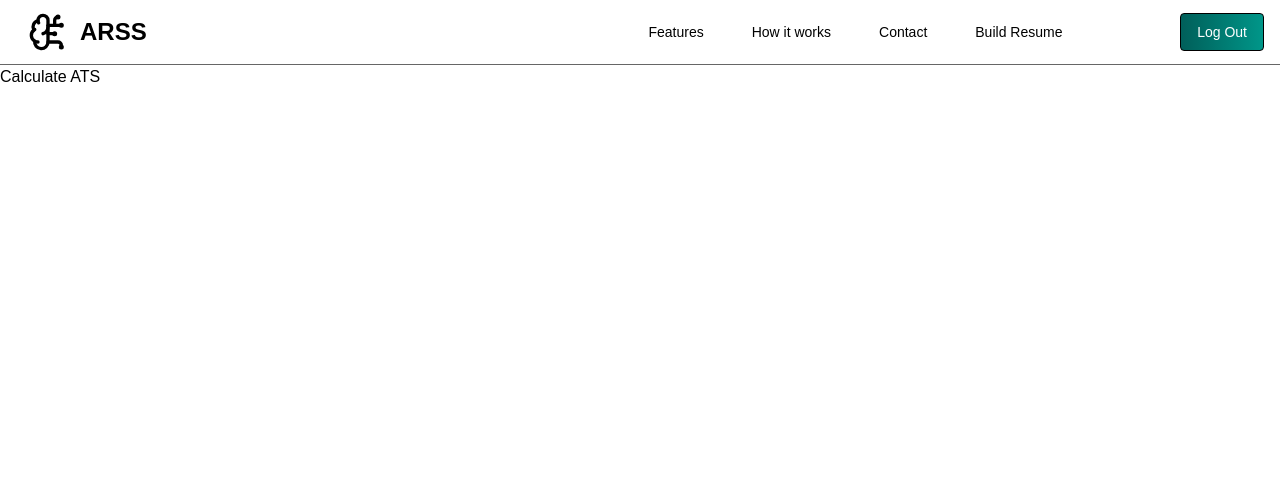
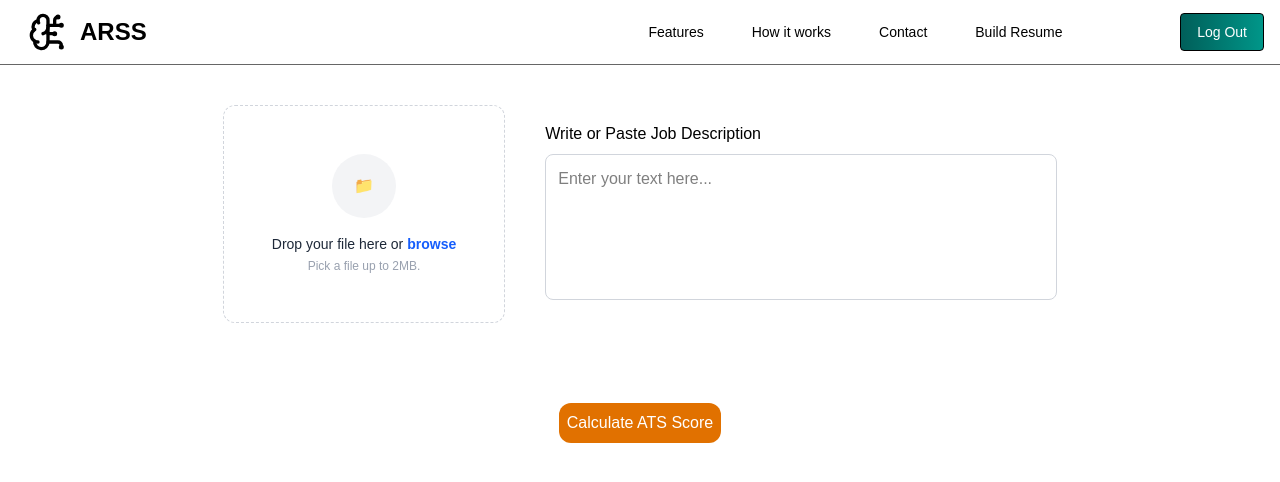
Before and after one commit to Sushant-Luitel/ResumeAnalyzer, a React (Vite) app in the folder frontend/: page /calculate-ats in a window 1280 px wide. Shown: the top 482 px of the page. Built offline with nearby package versions, Linux system fonts and the light colour scheme; sample sign-in values are in the browser's storage.

Commit message:
feat(calculate-ats): new page ui

```diff
--- a/frontend/src/components/CalculateATS/CalculateATS.tsx
+++ b/frontend/src/components/CalculateATS/CalculateATS.tsx
@@ -1,5 +1,53 @@
+import { toast } from "react-toastify";
+import Button from "../../design/Button";
+import { useAuth } from "../../context/authContext";
+import MyDropZone from "../FileDropZone/MyDropZone";
+import { useRef } from "react";
 const CalculateATS = () => {
-  return <div>Calculate ATS</div>;
+  const { files } = useAuth();
+  const textAreaRef = useRef<HTMLTextAreaElement | null>(null);
+
+  const handleATSCalculation = () => {
+    if (files.length < 1) {
+      toast.error("Please Upload Your Resume ");
+    } else if (
+      textAreaRef.current &&
+      textAreaRef.current.value.trim().length < 1
+    ) {
+      toast.error("Fill Job Description");
+    }
+    toast.error("API integration is not complete");
+  };
+  return (
+    <>
+      <div className="grid place-items-center gap-x-20">
+        <div className="flex gap-10 mt-10 items-center">
+          <MyDropZone />
+          <div>
+            <label htmlFor="job-description">
+              Write or Paste Job Description
+            </label>
+            <br />
+            <textarea
+              ref={textAreaRef}
+              id="job-description"
+              className="mt-2 w-lg p-3 border border-gray-300 rounded-lg focus:outline-none focus:ring-2 focus:ring-blue-500 focus:border-blue-500 resize-none"
+              rows={5}
+              placeholder="Enter your text here..."
+            />
+          </div>
+        </div>
+      </div>
+      <div className="mt-20 flex justify-center">
+        <Button
+          className="bg-amber-600 rounded-xl text-white px-2 py-2 cursor-pointer "
+          onClick={handleATSCalculation}
+        >
+          Calculate ATS Score
+        </Button>
+      </div>
+    </>
+  );
 };
 
 export default CalculateATS;
--- a/frontend/src/components/FileDropZone/MyDropZone.tsx
+++ b/frontend/src/components/FileDropZone/MyDropZone.tsx
@@ -54,13 +54,12 @@ const MyDropZone: React.FC = () => {
     setFiles([]);
   };
 
-  const { mutate: uploadFile, isPending } = useMutation({
+  const { mutate: uploadFile } = useMutation({
     mutationKey: ["uploadFile"],
     mutationFn: async (newFile: File) => {
       if (!newFile) {
         return;
       }
-      console.log(newFile, "newFile");
 
       const formData = new FormData();
       formData.append("file", newFile);
@@ -81,7 +80,6 @@ const MyDropZone: React.FC = () => {
       toast.success(res.message);
     },
   });
-  console.log(isPending);
   return (
     <div className="grid place-items-center gap-10">
       <div
@@ -89,29 +87,15 @@ const MyDropZone: React.FC = () => {
         className=" p-12 flex justify-center bg-white border border-dashed border-gray-300 rounded-xl  "
       >
         <input {...getInputProps()} />
-        <div className="text-center">
-          <span className="inline-flex justify-center items-center size-16 bg-gray-100 text-gray-800 rounded-full">
-            📁
-          </span>
-          <div className="mt-4 text-sm text-gray-600">
-            <span className="font-medium text-gray-800">
-              Drop your file here or{" "}
-            </span>
-            <span className="text-blue-600 font-semibold cursor-pointer">
-              browse
-            </span>
-          </div>
-          <p className="mt-1 text-xs text-gray-400">Pick a file up to 2MB.</p>
-        </div>
-      </div>
-
-      {error && <p className="text-red-500 text-sm mt-2">{error}</p>}
-
-      {files.length > 0 && (
+        {files.length > 0 ? (
           <>
             <div className="mt-4 space-y-2">
               <div className="p-3 bg-white border border-gray-300 rounded-xl flex items-center gap-x-3">
-              <img src={pdfLogo} alt="preview" className="size-10 rounded-lg" />
+                <img
+                  src={pdfLogo}
+                  alt="preview"
+                  className="size-10 rounded-lg"
+                />
                 <p className="text-sm font-medium text-gray-800">
                   {files[0]?.file?.name}
                 </p>
@@ -127,7 +111,25 @@ const MyDropZone: React.FC = () => {
               </div>
             </div>
           </>
+        ) : (
+          <div className="text-center">
+            <span className="inline-flex justify-center items-center size-16 bg-gray-100 text-gray-800 rounded-full">
+              📁
+            </span>
+            <div className="mt-4 text-sm text-gray-600">
+              <span className="font-medium text-gray-800">
+                Drop your file here or{" "}
+              </span>
+              <span className="text-blue-600 font-semibold cursor-pointer">
+                browse
+              </span>
+            </div>
+            <p className="mt-1 text-xs text-gray-400">Pick a file up to 2MB.</p>
+          </div>
         )}
+      </div>
+
+      {error && <p className="text-red-500 text-sm mt-2">{error}</p>}
     </div>
   );
 };
--- a/frontend/src/components/Navbar/Navbar.tsx
+++ b/frontend/src/components/Navbar/Navbar.tsx
@@ -16,12 +16,10 @@ const Navbar = () => {
     <nav className="sticky top-0 z-50 py-3 backdrop-blur-lg border-b border-neutral-700/80">
       <div className="container px-4 mx-auto text-sm relative">
         <div className="flex justify-between items-center">
-          <div className="flex items-center flex-shrink-0">
+          <Link to={"/"} className="flex items-center flex-shrink-0">
             <BrainCircuit className=" h-10 w-16" />
-            <Link to="/" className="text-2xl font-bold">
-              ARSS
-            </Link>
-          </div>
+            <span className="text-2xl font-bold">ARSS</span>
+          </Link>
           <ul className=" hidden lg:flex ml-96 space-x-12">
             <li>
               <a href="#">Features</a>
--- a/frontend/src/pages/Home.tsx
+++ b/frontend/src/pages/Home.tsx
@@ -1,13 +1,13 @@
 import { Box } from "@mantine/core";
-import { Link } from "react-router-dom";
+import { Link, useNavigate } from "react-router-dom";
 import Heroimg from "../assets/HeroImg.jpg";
 import Footer from "../components/Footer/Footer";
 
 const Home = () => {
+  const navigate = useNavigate();
   return (
     <Box>
       <div className="min-h-screen flex flex-col justify-between bg-gradient-to-tr from-teal-600 to-teal-900">
-        {/* Hero Section */}
         <div className="flex h-screen justify-center items-center">
           <div className="flex flex-col items-start ml-10 mt-6 -mr-50 z-10 lg:mt-20">
             <h1 className=" text-2xl sm:text-3xl lg:text-6xl font-bold tracking-wide text-start">
@@ -41,7 +41,10 @@ const Home = () => {
               Features
             </h2>
             <div className="grid md:grid-cols-3 gap-8">
-              <div className="p-6 bg-white rounded-lg shadow-md hover:shadow-xl transition duration-300 ease-in-out">
+              <div
+                className="p-6 bg-white rounded-lg shadow-md hover:shadow-xl transition duration-300 ease-in-out cursor-pointer"
+                onClick={() => navigate("/recommend-job")}
+              >
                 <h3 className="text-xl font-bold text-gray-700 mb-4">
                   AI-Powered Insights
                 </h3>
@@ -50,7 +53,10 @@ const Home = () => {
                   to improve your chances of landing a job.
                 </p>
               </div>
-              <div className="p-6 bg-white rounded-lg shadow-md hover:shadow-xl transition duration-300 ease-in-out">
+              <div
+                className="p-6 bg-white rounded-lg shadow-md hover:shadow-xl transition duration-300 ease-in-out cursor-pointer"
+                onClick={() => navigate("/calculate-ats")}
+              >
                 <h3 className="text-xl font-bold text-gray-700 mb-4">
                   ATS Optimization
                 </h3>
```
Also changed, not shown: 2 other files (tests, documents, lock files or other folders). Lines whose indentation alone changed are shown as unchanged.
